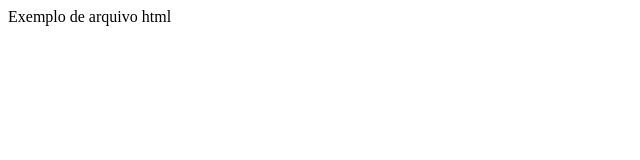
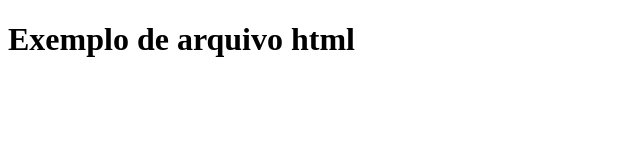
Before and after one commit to danimcarv/projeto-teste, a plain HTML site: page index.html in a window 1280 px wide. Shown: the whole page, without its empty margins (0-640 px from the left). Drawn offline with Linux system fonts and the light colour scheme.

Commit message:
Linkando o app.js com o html

```diff
--- a/index.html
+++ b/index.html
@@ -6,6 +6,7 @@
     <title>Projeto teste</title>
 </head>
 <body>
-    Exemplo de arquivo html
+    <h1>Exemplo de arquivo html</h1>
+    <script src="app.js"></script>
 </body>
 </html>
```
